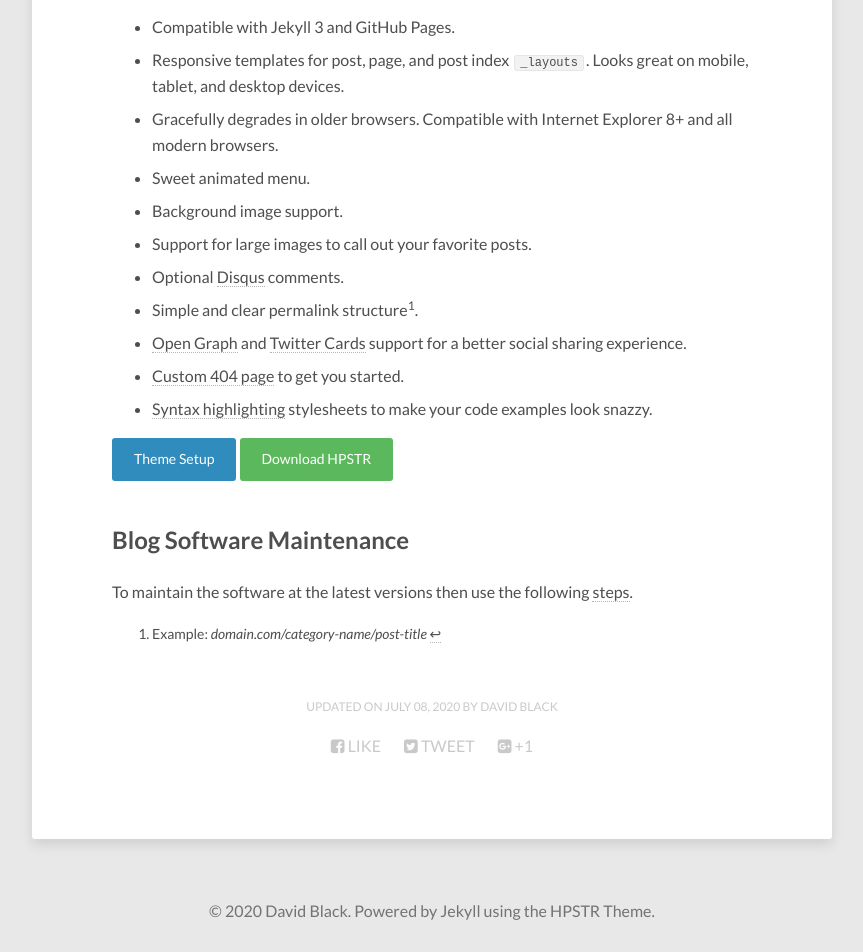
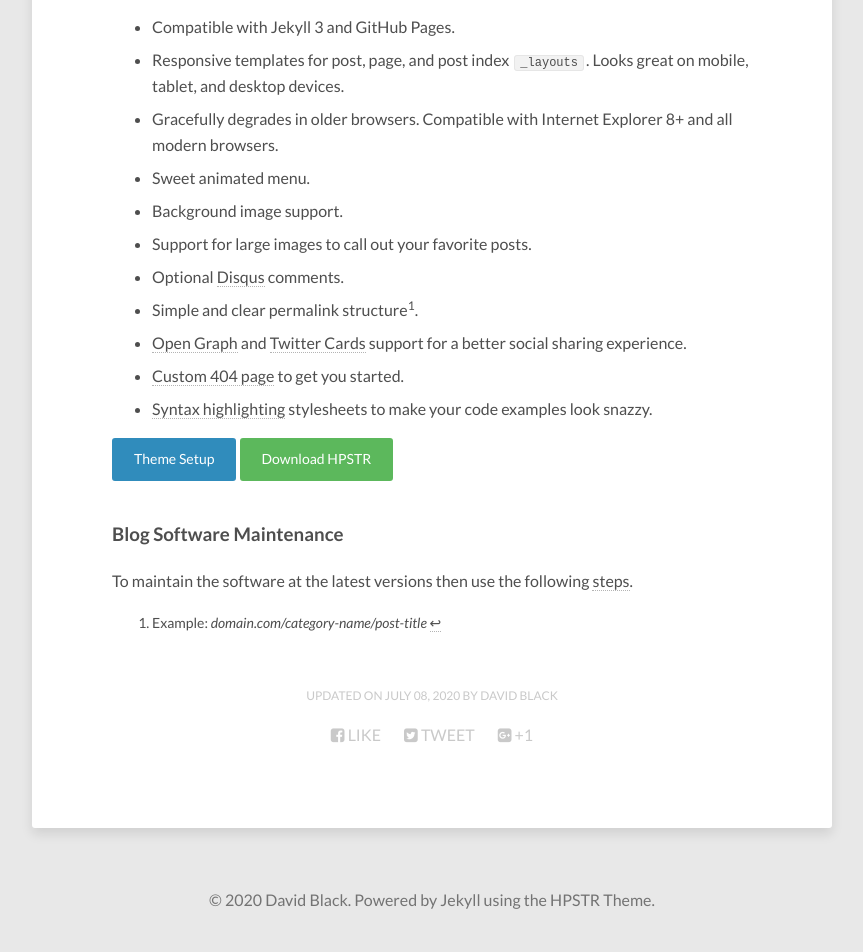
Before and after one commit to dtinblack/dtinblack.github.io, a Jekyll site: the page built from assets/md/abouthpstr.md, in a window 1280 px wide. Shown: the part 783-1735 px from the top of the page, without its empty margins (208-1071 px from the left). Built offline with Jekyll 4.4.1, drawn with Linux system fonts in a browser that asks for light colours; nearby versions of some CDN libraries.

Commit message:
added commands

```diff
--- a/assets/md/abouthpstr.md
+++ b/assets/md/abouthpstr.md
@@ -31,7 +31,7 @@ If you've used any of [my other themes](http://mademistakes.com/work/jekyll-them
 
 <div markdown="0"><a href="{{ site.url }}/theme-setup/" class="btn btn-info">Theme Setup</a> <a href="https://github.com/mmistakes/hpstr-jekyll-theme" class="btn btn-success">Download HPSTR</a></div>
 
-## Blog Software Maintenance
+### Blog Software Maintenance
 
 To maintain the software at the latest versions then use the following
 [steps](/assets/md/maintenance).
```
Also changed, not shown: assets/md/maintenance.md (+2 -0 lines).
